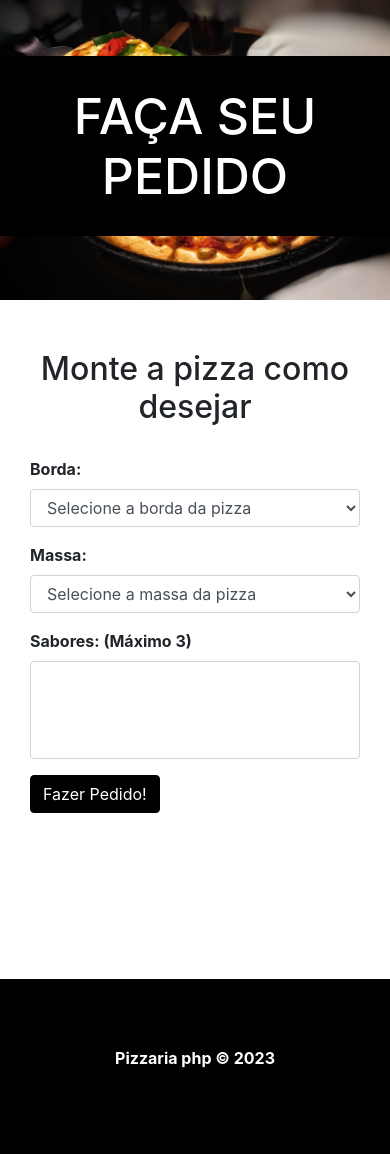
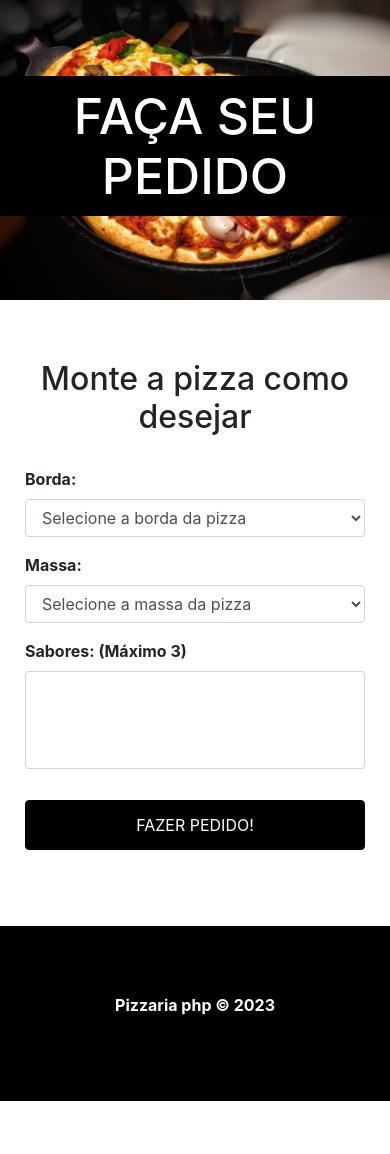
Before and after one commit to guinafelix/pizzaria-php, a PHP site: page / in a window 390 px wide. Shown: the part 76-1230 px from the top of the page. After the commit the page ends 1177 px from the top, so only its background shows below. Run offline with PHP 8.4, Linux system fonts and the light colour scheme; data that the repository does not hold is empty.

Commit message:
feat: add mobile styles

```diff
--- a/css/styles.css
+++ b/css/styles.css
@@ -104,3 +104,87 @@ footer {
 .alert.alert-warning {
   border: 2px solid #856404;
 }
+
+/* DASHBOARD */
+
+.delete-btn, .update-btn {
+  border: none;
+}
+
+.delete-btn {
+  padding-top: 10px;
+}
+
+.delete-btn i {
+  color: #721c24;
+  font-size: 20px;
+}
+
+.update-btn i {
+  color: #004085;
+}
+
+.update-btn {
+  margin-left: 10px;
+}
+
+.update-form {
+  display: flex;
+  flex-direction: row;
+}
+
+.status-input {
+  width: 65%;
+}
+
+.table {
+  text-align: left;
+}
+
+/* RESPONSIVO */
+@media(max-width: 425px) {
+
+  #main-banner {
+    background-position-y: 0;
+  }
+
+  #main-banner h1 {
+    padding: 10px;
+  }
+
+  #main-container {
+    margin-bottom: 0;
+  }
+
+  #main-container .container {
+    padding: 10px;
+  }
+
+  .form-group .btn.btn-primary {
+    width: 100%;
+    height: 50px;
+    margin-top: 15px;
+    text-transform: uppercase;
+  }
+
+  .table-container {
+    padding: 0;
+  }
+
+  .table td,
+  .table th {
+    padding: .5rem;
+  }
+
+  th span {
+    display: none;
+  }
+
+  .table thead th:nth-child(5),
+  .table thead th:nth-child(6),
+  .table tbody td:nth-child(5),
+  .table tbody td:nth-child(6) {
+    display: none;
+  }
+
+}
```
